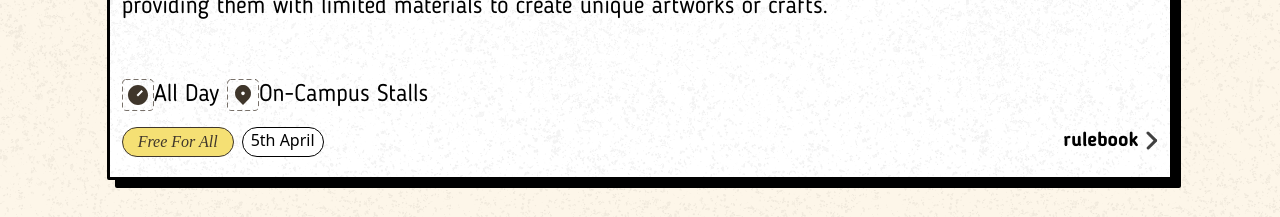
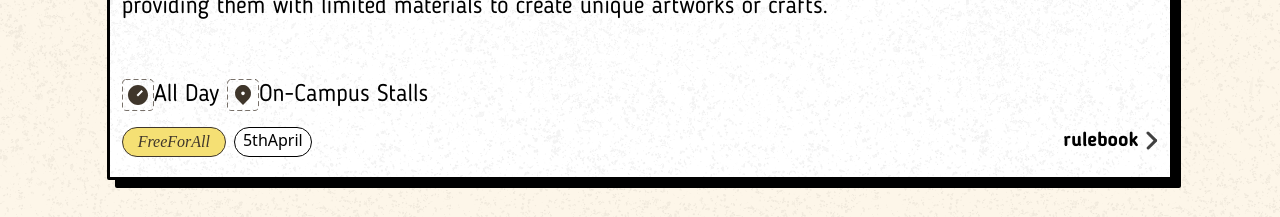
Before and after one commit to shishirnitm/Shishir-2k24-Web, a Next.js app: page /events in a window 1280 px wide. Shown: the part 9020-9237 px from the top of the page. Built offline with nearby package versions, Linux system fonts and the light colour scheme; a web font is replaced by a local one.

Commit message:
Fixed UI bug

```diff
--- a/app/events/components/events.js
+++ b/app/events/components/events.js
@@ -290,8 +290,8 @@ export const allEvents = [
     eDesc:"The competition aims to foster creativity, innovation, and artistic expression among participants by providing them with limited materials to create unique artworks or crafts.",
     eTime:"All Day",
     eVenue:"On-Campus Stalls",
-    eDay:"5th April",
-    eType:"Free For All",
+    eDay:"5thApril",
+    eType:"FreeForAll",
     eRule:"https://docs.google.com/document/d/1XycesotrFTxhBPy8JK-f3a9hQZtemBKT" ,
     eLink:"https://forms.gle/dKQbvCdg1WjK86dV9",
     category:"Photography",
```
